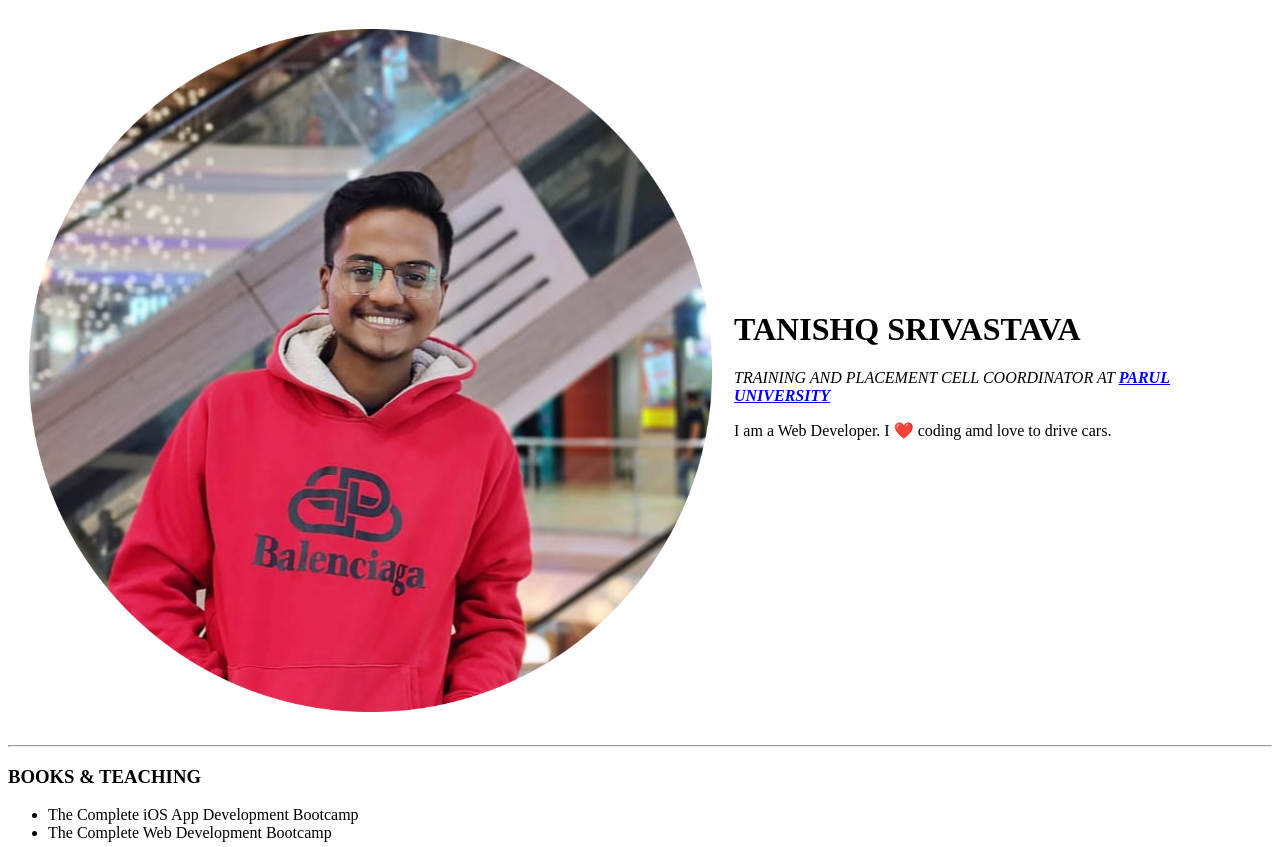
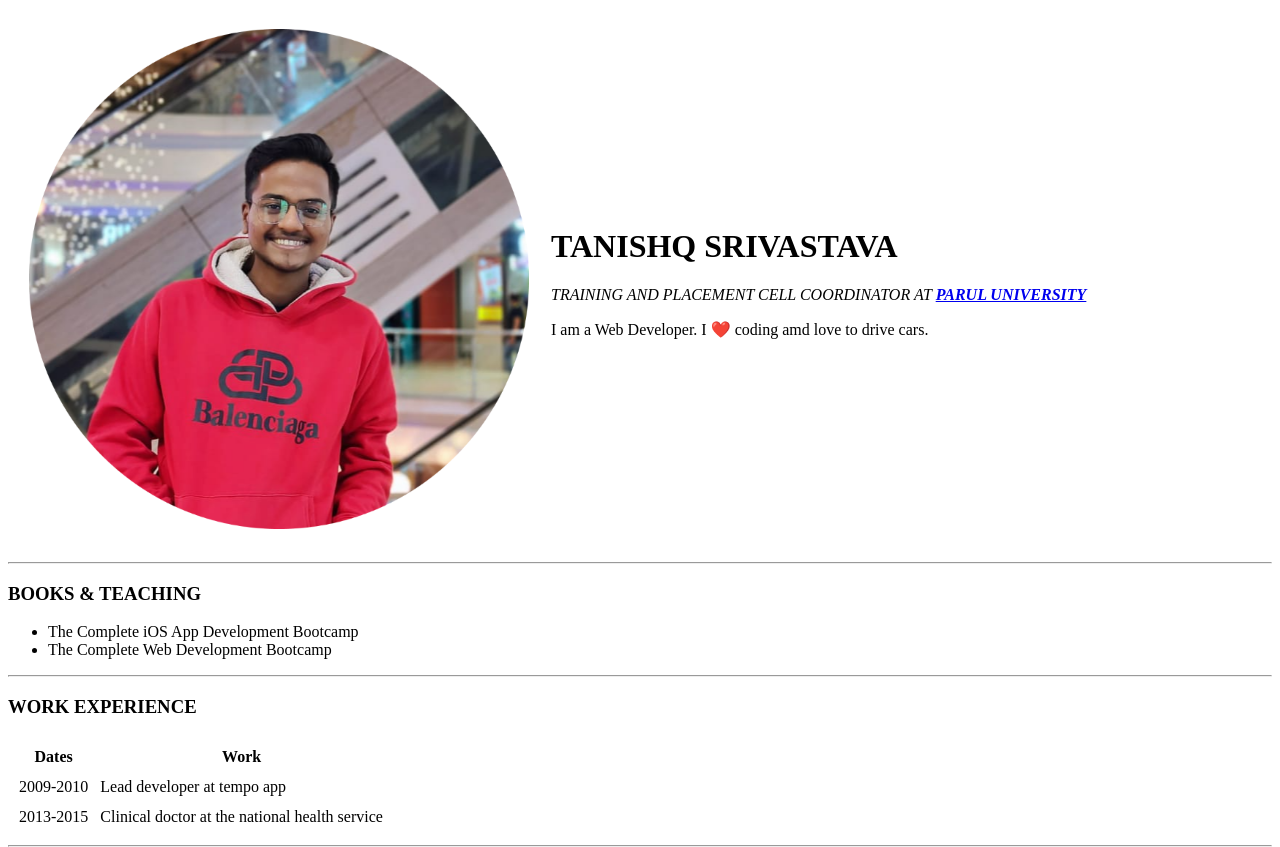
Before and after one commit to Tanishq314/cv, a plain HTML site: page index.html in a window 1280 px wide. Shown: the top 847 px of the page. Drawn offline with Linux system fonts and the light colour scheme.

Commit message:
Update index.html

```diff
--- a/index.html
+++ b/index.html
@@ -8,7 +8,7 @@
 <body>
     <table cellspacing="20">
         <tr>
-            <td><img src="tanishq pic.png" alt="Tanishq profile pic"></td>
+            <td><img src="tanishq pic.png" alt="Tanishq profile pic" width="500" height="500"></td>
             <td><h1>TANISHQ SRIVASTAVA</h1>
             <p><em>TRAINING AND PLACEMENT CELL COORDINATOR AT <strong><a href="https://paruluniversity.ac.in/">PARUL UNIVERSITY</a></strong></em></p>
             <p>I am a Web Developer. I ❤️ coding amd love to drive cars.</p></td>
```
